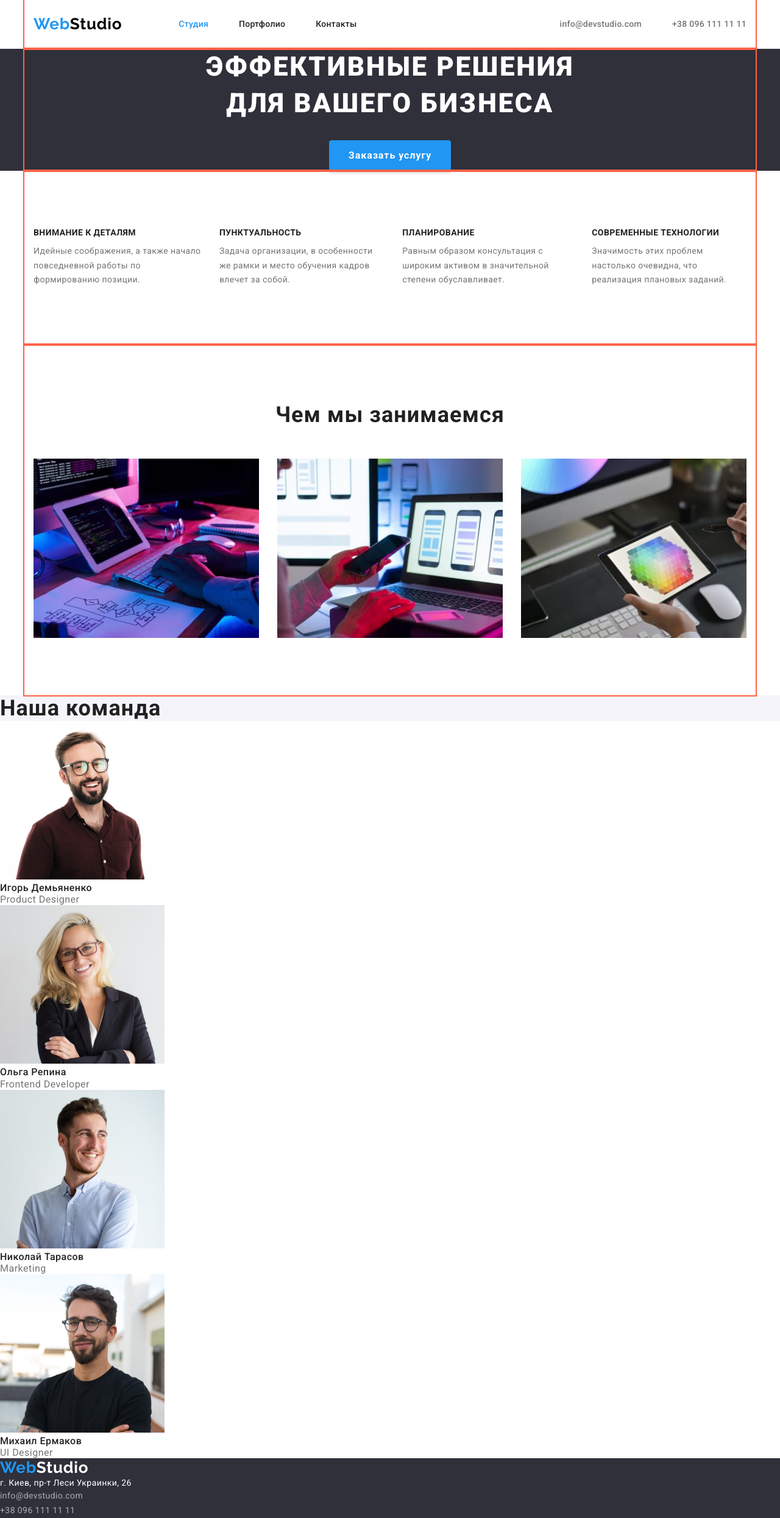
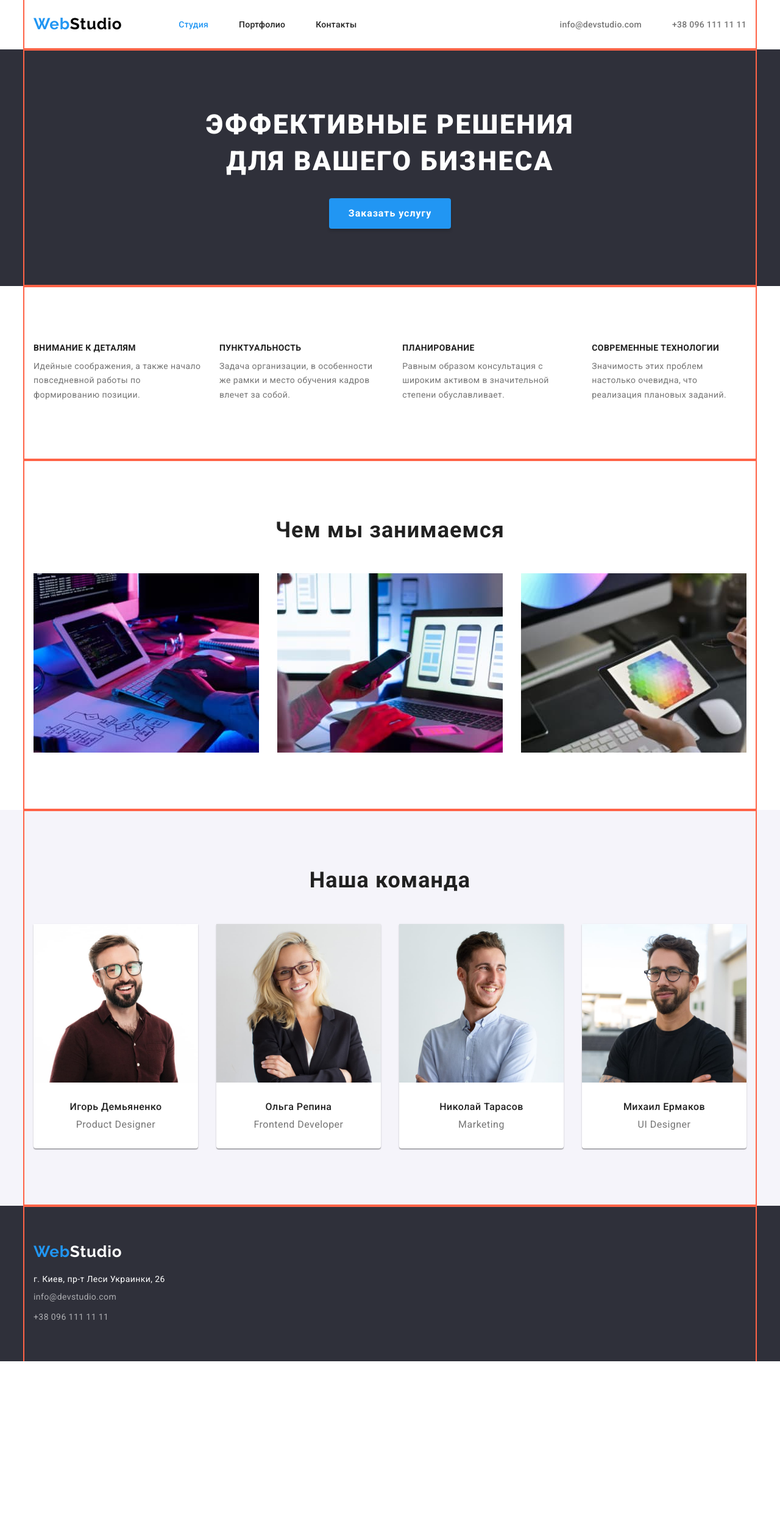
Before and after one commit to Landar-S/goit-markup-hw-03, a plain HTML site: page index.html in a window 1280 px wide. Shown: the whole page at 61% size. After the commit the page ends 2232 px from the top, so only its background shows below. Drawn offline with nearby package versions, Linux system fonts and the light colour scheme.

Commit message:
закінчив index.html

```diff
--- a/css/styles.css
+++ b/css/styles.css
@@ -59,12 +59,16 @@ body {
   outline: 2px solid tomato;
 }
 
+.section {
+  padding-top: 94px;
+  padding-bottom: 94px;
+}
+
 /* ------Header----- */
 
-.header {
+.header .container {
   display: flex;
   align-items: center;
-  height: 80px;
   border-bottom: 1px solid #ececec;
 }
 
@@ -180,8 +184,6 @@ body {
 
 .specialty-list {
   display: flex;
-  padding-top: 94px;
-  padding-bottom: 94px;
 }
 
 .specialty-item {
@@ -210,11 +212,6 @@ body {
 
 /* ---------our work------- */
 
-.our-work {
-  padding-top: 94px;
-  padding-bottom: 94px;
-}
-
 .our-work-title {
   font-size: 36px;
   line-height: 1.17;
@@ -232,6 +229,8 @@ body {
 
 .our-work-list img {
   display: block;
+  max-width: 100%;
+  height: auto;
 }
 
 .our-work-item:not(:last-child) {
@@ -242,16 +241,40 @@ body {
 
 .team {
   background-color: #f5f4fa;
+  text-align: center;
 }
 
 .team-title {
   font-size: 36px;
   line-height: 1.17;
   letter-spacing: 0.03em;
+  max-width: 265px;
+  margin-left: auto;
+  margin-right: auto;
+  margin-bottom: 50px;
+}
+
+.team-list {
+  display: flex;
+}
+
+.team-list img {
+  display: block;
+  max-width: 100%;
+  height: auto;
 }
 
 .team-item {
+  width: calc((100%-90px) / 4);
+  margin-right: 30px;
   background-color: var(--title-bg-color);
+  box-shadow: 0px 1px 3px rgba(0, 0, 0, 0.12), 0px 1px 1px rgba(0, 0, 0, 0.14),
+    0px 2px 1px rgba(0, 0, 0, 0.2);
+  border-radius: 0px 0px 4px 4px;
+}
+
+.team-item:last-child {
+  margin-right: 0;
 }
 
 .team-name {
@@ -259,6 +282,8 @@ body {
   font-size: 16px;
   line-height: 1.19;
   letter-spacing: 0.03em;
+  padding-top: 30px;
+  padding-bottom: 10px;
 }
 
 .team-specialty {
@@ -266,20 +291,38 @@ body {
   line-height: 1.19;
   letter-spacing: 0.03em;
   color: var(--secondary-text-color);
+  padding-bottom: 30px;
 }
 
 /* -------footer------ */
+
+.footer {
+  background-color: #2f303a;
+}
+
+.footer .container {
+  padding-top: 60px;
+  padding-bottom: 60px;
+}
+
+.footer .logo {
+  display: block;
+  padding-top: 0;
+  padding-bottom: 0;
+  margin-right: 0;
+  margin-bottom: 20px;
+}
 
 .logo-footer {
   color: var(--title-bg-color);
 }
 
-.footer {
-  background-color: #2f303a;
+.contacts {
+  font-style: normal;
 }
 
-.contacts {
-  font-style: normal;
+.contacts-item:not(:last-child) {
+  padding-bottom: 9px;
 }
 
 .address {
--- a/index.html
+++ b/index.html
@@ -22,7 +22,8 @@
   </head>
   <body>
     <!-- Шапка сторінки-->
-    <header class="header container">
+    <header class="header">
+      <div class="container">
         <a href="./index.html" class="logo link">Web<span class="logo-header">Studio</span></a>
         <nav class="site-nav">
           <ul class="site-nav list">
@@ -32,7 +33,9 @@
             <li class="site-nav-item">
               <a href="./portfolio.html" class="site-nav-link link">Портфолио</a>
             </li>
-          <li class="site-nav-item"><a href="/Контакты" class="site-nav-link link">Контакты</a></li>
+            <li class="site-nav-item">
+              <a href="/Контакты" class="site-nav-link link">Контакты</a>
+            </li>
           </ul>
         </nav>
         <ul class="adrress-header list">
@@ -45,13 +48,14 @@
             <a href="tel:+380961111111" class="adrress-header-link link">+38 096 111 11 11</a>
           </li>
         </ul>
+      </div>
     </header>
 
     <!-- основний блок -->
     <main>
       <!-- баннер -->
       <section class="hero">
-        <div class="container">
+        <div class="container section">
           <h1 class="hero-title">Эффективные решения для вашего бизнеса</h1>
           <button type="button" class="hero-btn">Заказать услугу</button>
         </div>
@@ -59,7 +63,7 @@
 
       <!-- Особенности -->
       <section class="specialty">
-        <div class="container">
+        <div class="container section">
           <h2 class="visually-hidden">Особенности</h2>
           <ul class="specialty-list list">
             <li class="specialty-item">
@@ -93,8 +97,8 @@
       </section>
 
       <!-- чем занимаемся -->
-      <section>
-        <div class="our-work container">
+      <section class="our-work">
+        <div class="container section">
           <h2 class="our-work-title">Чем мы занимаемся</h2>
           <ul class="our-work-list list">
             <li class="our-work-item">
@@ -128,6 +132,7 @@
 
       <!-- наша команда -->
       <section class="team">
+        <div class="container section">
           <h2 class="team-title">Наша команда</h2>
           <ul class="team-list list">
             <li class="team-item">
@@ -137,13 +142,22 @@
                 width="270"
                 height="260"
               />
+              <div class="name-specialty">
                 <h3 class="team-name">Игорь Демьяненко</h3>
                 <p lang="en" class="team-specialty">Product Designer</p>
+              </div>
             </li>
             <li class="team-item">
-            <img src="./images/photo-olga-repina.jpg" alt="Ольга Репина" width="270" height="260" />
+              <img
+                src="./images/photo-olga-repina.jpg"
+                alt="Ольга Репина"
+                width="270"
+                height="260"
+              />
+              <div class="name-specialty">
                 <h3 class="team-name">Ольга Репина</h3>
                 <p lang="en" class="team-specialty">Frontend Developer</p>
+              </div>
             </li>
             <li class="team-item">
               <img
@@ -152,8 +166,10 @@
                 width="270"
                 height="260"
               />
+              <div class="name-specialty">
                 <h3 class="team-name">Николай Тарасов</h3>
                 <p lang="en" class="team-specialty">Marketing</p>
+              </div>
             </li>
             <li class="team-item">
               <img
@@ -162,15 +178,19 @@
                 width="270"
                 height="260"
               />
+              <div class="name-specialty">
                 <h3 class="team-name">Михаил Ермаков</h3>
                 <p lang="en" class="team-specialty">UI Designer</p>
+              </div>
             </li>
           </ul>
+        </div>
       </section>
     </main>
 
     <!-- футер -->
     <footer class="footer">
+      <div class="container">
         <a href="./index.html" class="logo link">Web<span class="logo-footer">Studio</span></a>
         <address class="contacts">
           <ul class="contacts-list list">
@@ -183,14 +203,17 @@
                 >г. Киев, пр-т Леси Украинки, 26</a
               >
             </li>
-          <li>
-            <a href="mailto:info@devstudio.com" class="footer-contacts link">info@devstudio.com</a>
+            <li class="contacts-item">
+              <a href="mailto:info@devstudio.com" class="footer-contacts link"
+                >info@devstudio.com</a
+              >
             </li>
-          <li>
+            <li class="contacts-item">
               <a href="tel:+380961111111" class="footer-contacts link">+38 096 111 11 11</a>
             </li>
           </ul>
         </address>
+      </div>
     </footer>
   </body>
 </html>
```
Lines whose indentation alone changed are shown as unchanged.
